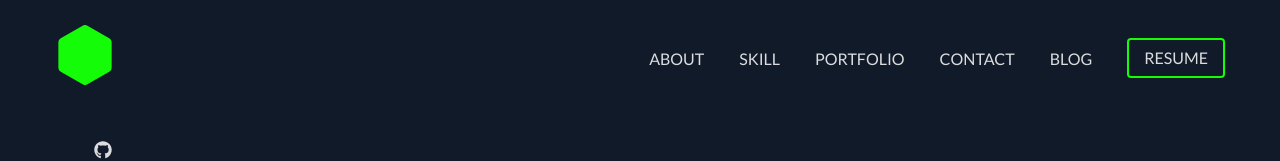
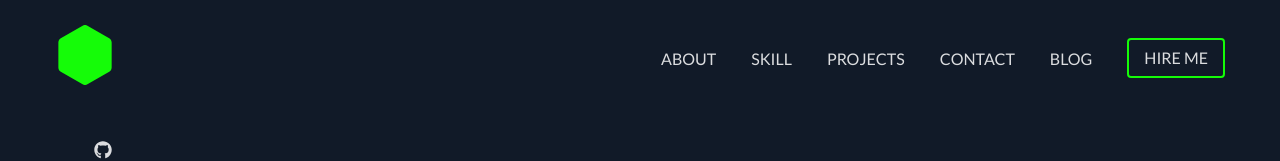
Before and after one commit to aliakborswe/aliakbor.me, a Next.js app: page / in a window 1280 px wide. Shown: the top 161 px of the page. Built offline with nearby package versions, Linux system fonts and the light colour scheme.

Commit message:
contact number add

```diff
--- a/src/components/common/header/Header.jsx
+++ b/src/components/common/header/Header.jsx
@@ -76,7 +76,7 @@ const Header = () => {
             </li>
             <li>
               <Link onClick={handleScroll} href='#portfolio'>
-                Portfolio
+                Projects
               </Link>
             </li>
             <li>
@@ -94,10 +94,9 @@ const Header = () => {
                 className='btn-download'
                 target='_blank'
                 rel='noopener noreferrer'
-                // href='https://wa.me/+8801730255696'
-                href='https://github.com/aliakborswe/aliakbor.me/tree/master/src/data/file/MyResume.pdf'
+                href='https://wa.me/+8801730255696'
               >
-                Resume
+                hire me
               </Link>
             </li>
           </ul>
--- a/src/components/contact/Contact.jsx
+++ b/src/components/contact/Contact.jsx
@@ -23,7 +23,7 @@ const Contact = () => {
                 mt='25px'
                 bgColor='#15FC08'
                 color='#111A28'
-                link='mailto:aliakbor.js@gmail.com'
+                link='https://wa.me/+8801730255696'
               />
             </div>
           </div>
```
